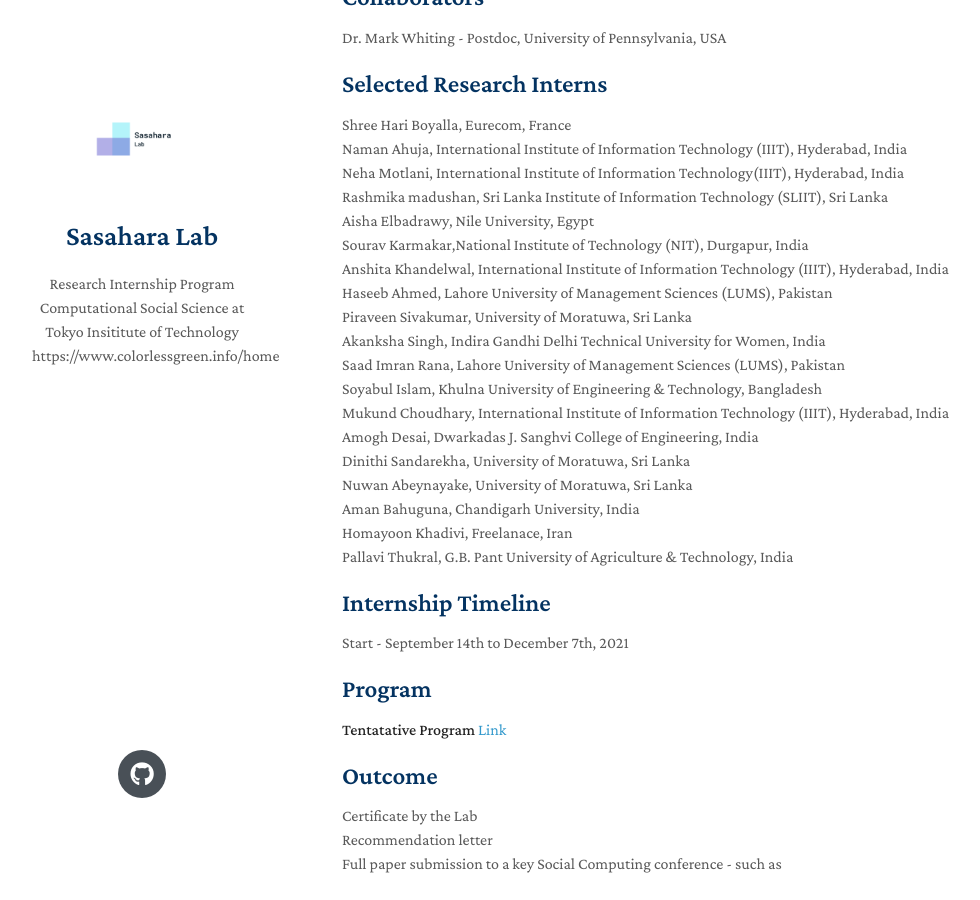
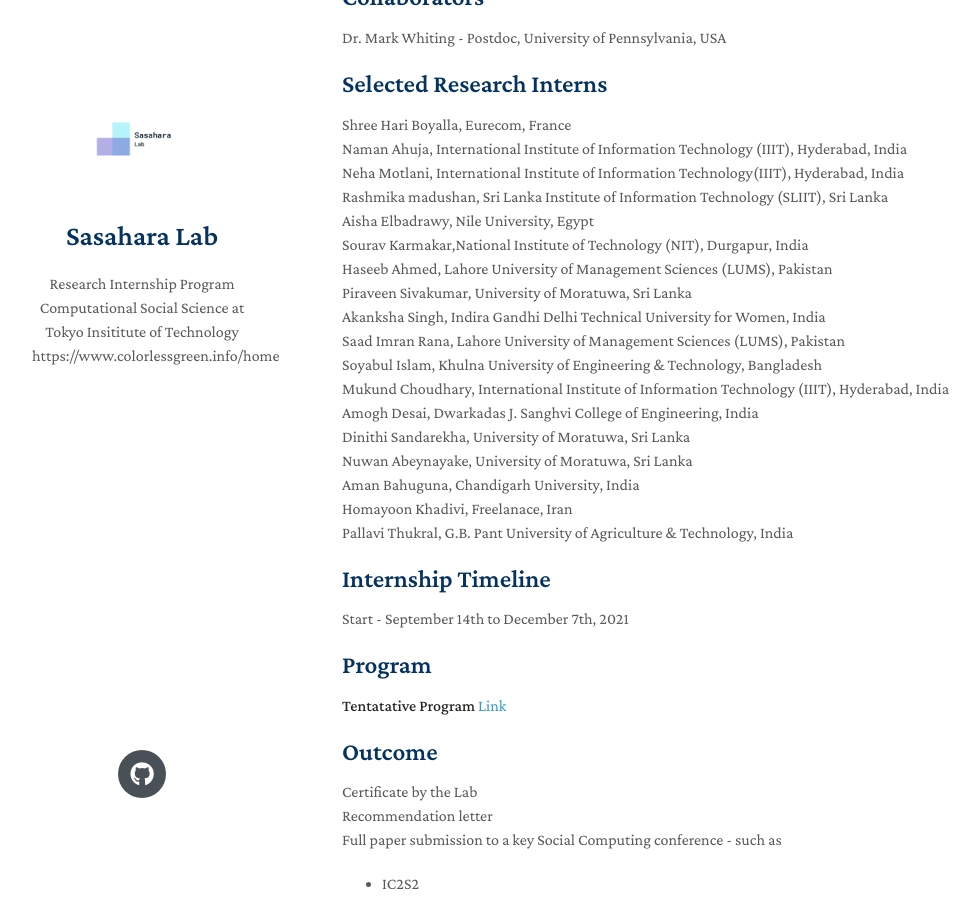
Before and after one commit to TokyoTech-SasaharaLAB-CREST/Research-Internship, a Jekyll site: the page built from index.md, in a window 1280 px wide and 900 px high, scrolled down 436 px. Shown: the whole window, without its empty margins (128-1108 px from the left). Built offline with Jekyll 4.4.1, drawn with Linux system fonts in a browser that asks for light colours; nearby versions of some CDN libraries; a style sheet for code colours, icons or effects is not loaded; our own code applies the rules of GitHub Pages for plain Markdown files.

Commit message:
Update index.md

```diff
--- a/index.md
+++ b/index.md
@@ -31,8 +31,6 @@ Rashmika madushan, Sri Lanka Institute of Information Technology (SLIIT), Sri La
 Aisha Elbadrawy, Nile University, Egypt
 <br>
 Sourav Karmakar,National Institute of Technology (NIT), Durgapur, India
-<br>
-Anshita Khandelwal, International Institute of Information Technology (IIIT), Hyderabad, India
 <br>
 Haseeb Ahmed, Lahore University of Management Sciences (LUMS), Pakistan
 <br>
```
